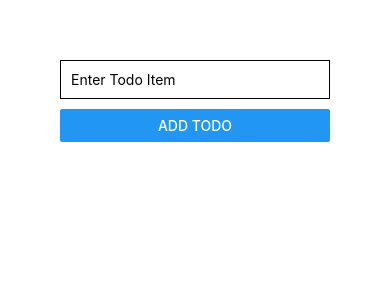
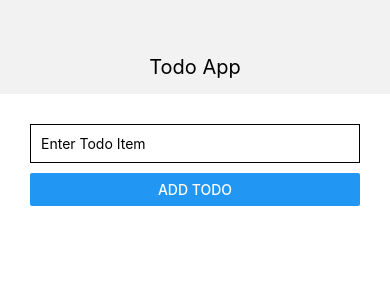
Before and after one commit to timkeresey/first-native-app, a React Native app: screen / in a window 390 px wide. Shown: the top 300 px of the page. Built offline with nearby package versions, Linux system fonts and the light colour scheme.

Commit message:
add a header component

```diff
--- a/App.js
+++ b/App.js
@@ -1,6 +1,8 @@
 import { StatusBar } from 'expo-status-bar';
 import React, {useState} from 'react';
 import { Button, StyleSheet, Text, TextInput, View, ScrollView } from 'react-native';
+
+import Header from './src/components/Header';
 
 export default function App() {
 
@@ -12,6 +14,8 @@ export default function App() {
   }
 
   return (
+    <View>
+      <Header />
       <View style={styles.container}>
         <View>
           <StatusBar style="auto" />
@@ -27,15 +31,16 @@ export default function App() {
           />
         </View>
         <ScrollView>
-        {todoList.map(todo => <View key={todoItem} style={styles.todoItem}><Text>{todo}</Text></View>)}
+          {todoList.map(todo => <View key={todo} style={styles.todoItem}><Text>{todo}</Text></View>)}
         </ScrollView>
+      </View>
     </View>
   );
 }
 
 const styles = StyleSheet.create({
   container: {
-    padding: 60,
+    padding: 30,
   },
 
   textInput: {
--- /dev/null
+++ b/src/components/Header.js
@@ -0,0 +1,28 @@
+import React from 'react';
+import {View, StyleSheet, Text} from 'react-native';
+
+const Header = () => {
+
+    return (
+        <View style={styles.header}>
+            <Text style={styles.headerTitle}>
+                Todo App
+            </Text>
+        </View>
+    )
+}
+
+const styles = StyleSheet.create({
+    header: {
+        backgroundColor: '#f2f2f2',
+        padding: 15,
+    },
+
+    headerTitle: {
+        marginTop: 40,
+        textAlign: 'center',
+        fontSize: 20,
+    }
+})
+
+export default Header;
```
Lines whose indentation alone changed are shown as unchanged.
